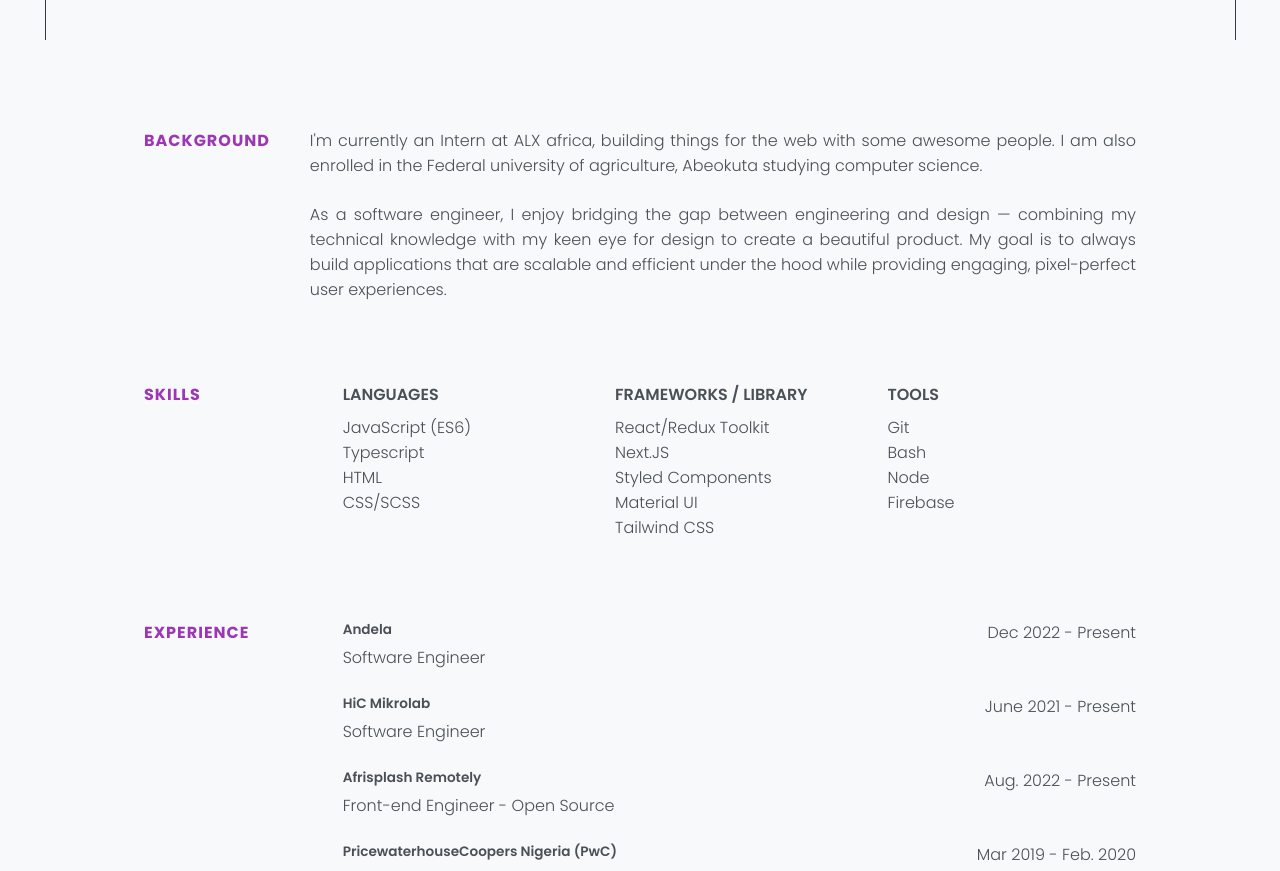
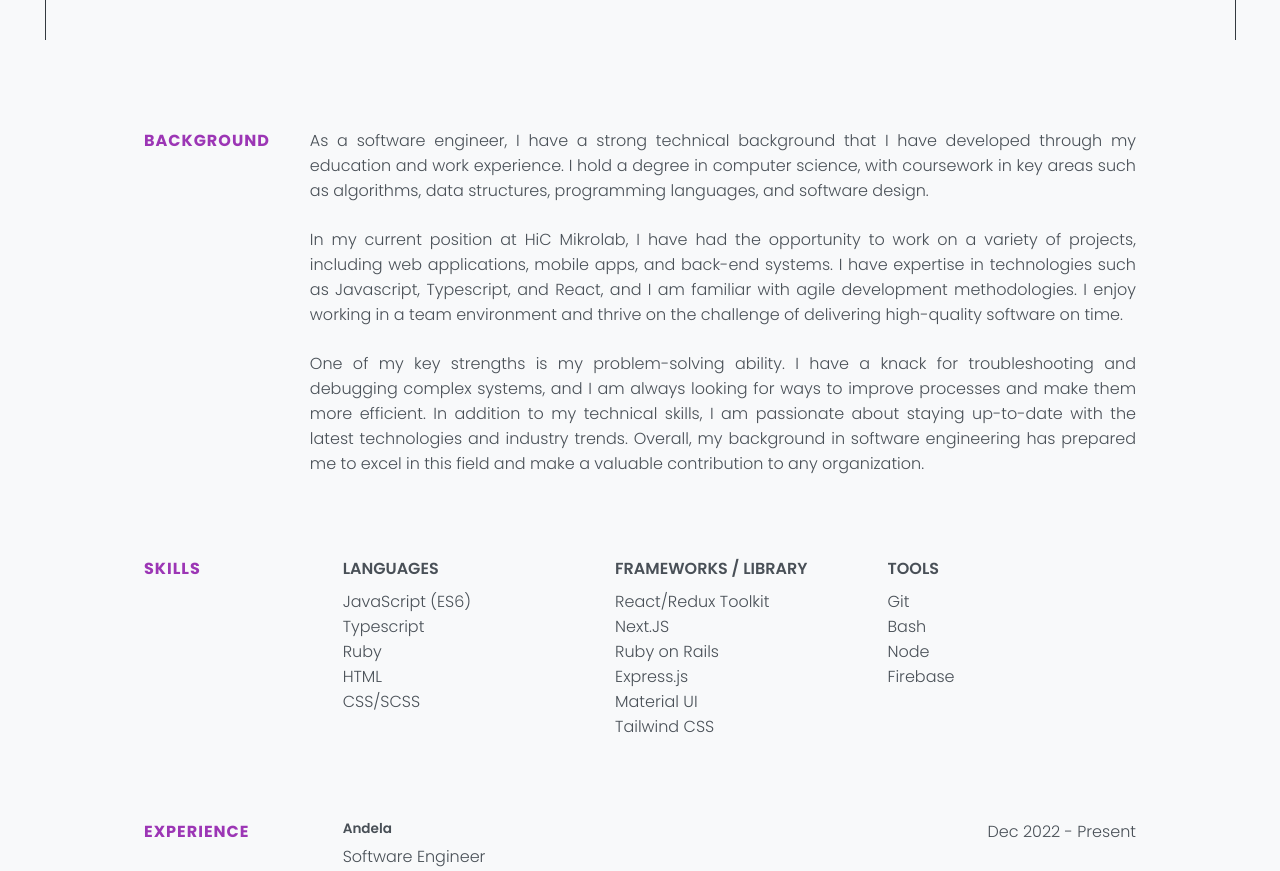
Before and after one commit to kasboi/v1, a React (Create React App) app: page / in a window 1280 px wide. Shown: the part 760-1631 px from the top of the page. Built offline with nearby package versions, Linux system fonts and the light colour scheme.

Commit message:
background fix

```diff
--- a/src/Background.js
+++ b/src/Background.js
@@ -143,19 +143,33 @@
                 <div className="background__heading heading">Background</div>
                 <div className="background__paragraph">
                     <p>
-                        I'm currently an Intern at ALX africa, building things
-                        for the web with some awesome people. I am also enrolled
-                        in the Federal university of agriculture, Abeokuta
-                        studying computer science.
+                        As a software engineer, I have a strong technical
+                        background that I have developed through my education
+                        and work experience. I hold a degree in computer
+                        science, with coursework in key areas such as
+                        algorithms, data structures, programming languages, and
+                        software design.
                     </p>
                     <p>
-                        As a software engineer, I enjoy bridging the gap between
-                        engineering and design — combining my technical
-                        knowledge with my keen eye for design to create a
-                        beautiful product. My goal is to always build
-                        applications that are scalable and efficient under the
-                        hood while providing engaging, pixel-perfect user
-                        experiences.
+                        In my current position at HiC Mikrolab, I have had the
+                        opportunity to work on a variety of projects, including
+                        web applications, mobile apps, and back-end systems. I
+                        have expertise in technologies such as Javascript, Typescript, and
+                        React, and I am familiar with agile development
+                        methodologies. I enjoy working in a team environment and
+                        thrive on the challenge of delivering high-quality
+                        software on time.
+                    </p>
+                    <p>
+                        One of my key strengths is my problem-solving ability. I
+                        have a knack for troubleshooting and debugging complex
+                        systems, and I am always looking for ways to improve
+                        processes and make them more efficient. In addition to
+                        my technical skills, I am passionate about staying
+                        up-to-date with the latest technologies and industry
+                        trends. Overall, my background in software engineering
+                        has prepared me to excel in this field and make a
+                        valuable contribution to any organization.
                     </p>
                 </div>
             </div>
@@ -166,6 +180,7 @@
                         <li className="skills__header">Languages</li>
                         <li className="language__list">JavaScript (ES6)</li>
                         <li className="language__list">Typescript</li>
+                        <li className="language__list">Ruby</li>
                         <li className="language__list">HTML</li>
                         <li className="language__list">CSS/SCSS</li>
                     </ul>
@@ -175,7 +190,8 @@
                         </li>
                         <li className="framework__list">React/Redux Toolkit</li>
                         <li className="framework__list">Next.JS</li>
-                        <li className="framework__list">Styled Components</li>
+                        <li className="framework__list">Ruby on Rails</li>
+                        <li className="framework__list">Express.js</li>
                         <li className="framework__list">Material UI</li>
                         <li className="framework__list">Tailwind CSS</li>
                     </ul>
--- a/src/Sidebar.js
+++ b/src/Sidebar.js
@@ -46,7 +46,7 @@
       <ul className="logo-box">
         <li className="logo-box__container"><a href="https://github.com/kasboi" rel="noreferrer" target="_blank"><ion-icon name="logo-github"></ion-icon></a></li>
         <li className="logo-box__container"><a href="https://www.instagram.com/kasthegeneral/" rel="noreferrer" target="_blank"><ion-icon name="logo-instagram"></ion-icon></a></li>
-        <li className="logo-box__container"><a href="#"><ion-icon name="logo-twitter"></ion-icon></a></li>
+        <li className="logo-box__container"><a href="#home"><ion-icon name="logo-twitter"></ion-icon></a></li>
         <li className="logo-box__container"><a href="https://www.linkedin.com/in/solahudeen-abdullah-987824126/" rel="noreferrer" target="_blank"><ion-icon name="logo-linkedin"></ion-icon></a></li>
         <li className="logo-box__container"><a href="https://codepen.io/kolawole-abdullah-solahudeen" rel="noreferrer" target="_blank"><ion-icon name="logo-codepen"></ion-icon></a></li>
       </ul>
```
